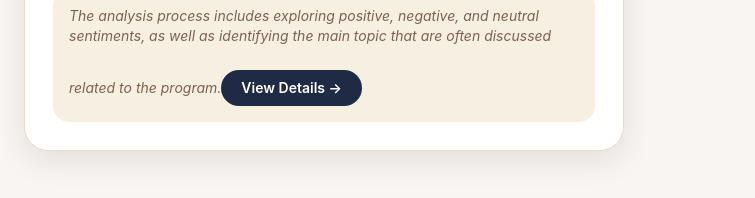
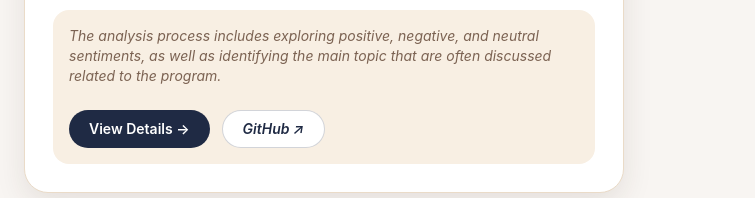
Before and after one commit to Dianayuww/college, a React (Vite) app: page / in a window 1280 px wide. Shown: the part 3512-3710 px from the top of the page, without its empty margins (0-755 px from the left). Built offline with nearby package versions, Linux system fonts and the light colour scheme.

Commit message:
Add GitHub link and improve button layout in project details
Updated project details section to include GitHub link and modified button layout.

```diff
--- a/src/App.jsx
+++ b/src/App.jsx
@@ -61,6 +61,7 @@ const dataProjects = [
   {
     id: 3,
     title: 'Sentiment Analysis of Kartu Indonesia Pintar Kuliah (KIPK) Recipients from Tweets on Platform X',
+    linkGithub: 'https://github.com/Dianayuww/Sentiment-Analysis-KIPK-Recipients-based-Tweets-from-X',
     category: 'Data Mining',
     description:
       'Collected data from X platforms and used various sentiment analysis methods to gain deep insight into public opinion.',
@@ -615,13 +616,26 @@ export default function App() {
             <div className="mt-6 rounded-2xl bg-[#f8efe3] p-4">
               <p className="text-sm italic text-mediumBrown">
                 {project.details}
+                  <div className="mt-6 flex gap-3">
   <button
     type="button"
     onClick={() => setSelectedProject(project)}
-                    className="mt-6 rounded-full bg-[#1f2a44] px-5 py-2 text-sm font-semibold text-white transition hover:-translate-y-1 hover:bg-[#7b1e3a]"
+    className="rounded-full bg-[#1f2a44] px-5 py-2 text-sm font-semibold text-white transition hover:-translate-y-1 hover:bg-[#7b1e3a]"
   >
     View Details →
   </button>
+
+  {project.linkGithub && (
+    <a
+      href={project.linkGithub}
+      target="_blank"
+      rel="noopener noreferrer"
+      className="rounded-full border border-[#1f2a44]/20 bg-white px-5 py-2 text-sm font-semibold text-[#1f2a44] transition hover:-translate-y-1 hover:bg-[#f3e6e0]"
+    >
+      GitHub ↗
+    </a>
+  )}
+</div>
               </p>
             </div>
           </div>
```
Lines whose indentation alone changed are shown as unchanged.
